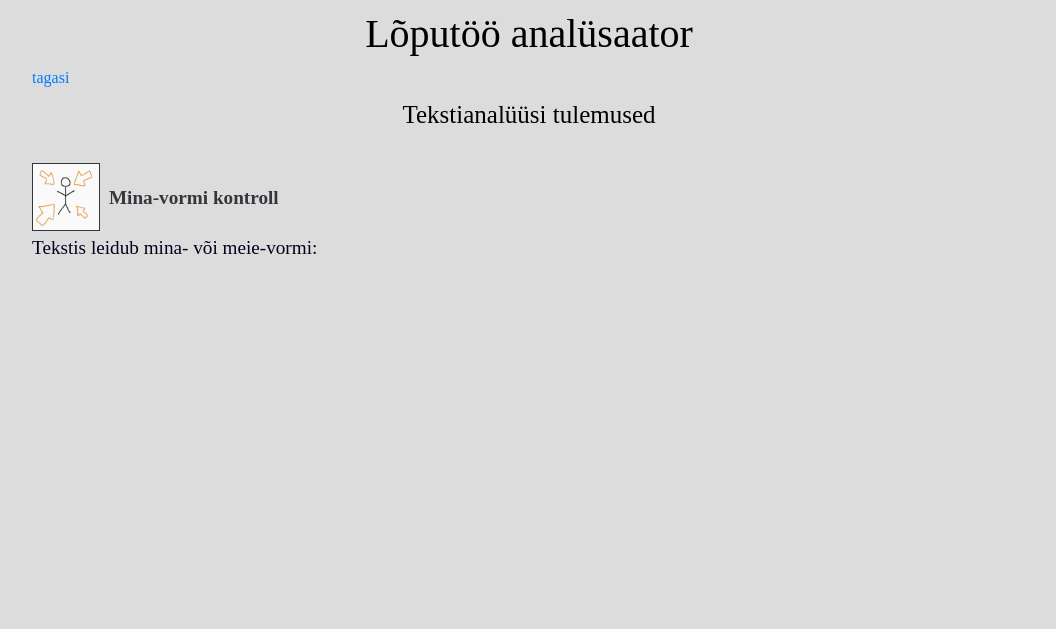
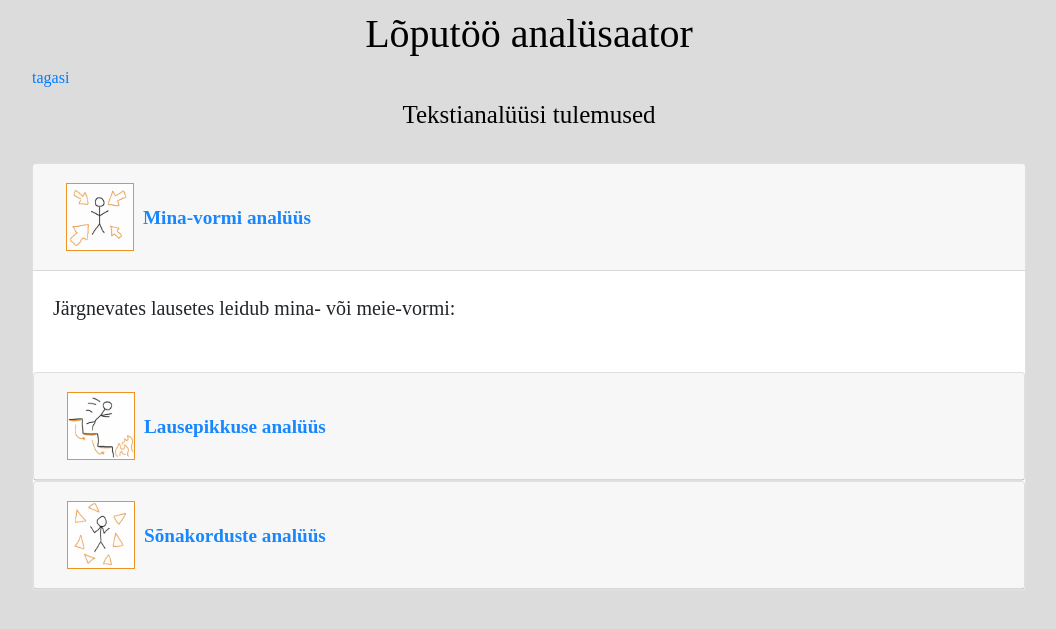
Before and after one commit to KarlKarindi/thesisanalyzer, a Flask app: template ThesisAnalyzer/templates/result.html in a window 1280 px wide. Shown: the top 629 px of the page, without its empty margins (111-1167 px from the left). Run offline with Flask 2, Linux system fonts and the light colour scheme; the template is opened without the code that fills it, so the values that code supplies are empty; some libraries are stand-ins or nearby versions.

Commit message:
#36 added accordion menu for analysis

```diff
--- a/ThesisAnalyzer/static/styles/style.css
+++ b/ThesisAnalyzer/static/styles/style.css
@@ -64,6 +64,7 @@ footer {
   width: 68px;
   height: 68px;
   border: 1px solid;
+  border-color: #eb8b0e;
   opacity: 0.9;
   display: flex;
 }
@@ -73,10 +74,12 @@ footer {
   height: 66px;
 }
 
-.imageContainer .right {
+.imageContainer .analysisHeader {
   margin-top: 20px;
   padding-left: 10px;
-  min-width: 800px;
+  white-space: nowrap;
+  font-size: larger;
+  font-weight: 800;
 }
 
 .analysisHeader {
@@ -87,3 +90,7 @@ footer {
 .analysisResult {
   margin-top: 5px;
 }
+
+.btn .btn-link .text-right {
+  text-align: right;
+}
--- a/ThesisAnalyzer/templates/result.html
+++ b/ThesisAnalyzer/templates/result.html
@@ -2,6 +2,8 @@
 <html>
 
 <head>
+  <script src="https://ajax.googleapis.com/ajax/libs/jquery/1.12.0/jquery.min.js"></script>
+  <script src="http://maxcdn.bootstrapcdn.com/bootstrap/4.4.1/js/bootstrap.min.js"></script>
   <link rel="stylesheet" href="https://stackpath.bootstrapcdn.com/bootstrap/4.4.1/css/bootstrap.min.css"
     integrity="sha384-Vkoo8x4CGsO3+Hhxv8T/Q5PaXtkKtu6ug5TOeNV6gBiFeWPGFN9MuhOf23Q9Ifjh" crossorigin="anonymous" />
   <link href="{{ url_for('static', filename='styles/style.css') }}" type="text/css" rel="stylesheet" />
@@ -13,32 +15,102 @@
     <a href="/">tagasi</a>
     <h1 class="headerResults">Tekstianalüüsi tulemused</h1>
 
+    <div id="accordion">
 
-
-    <table cellspacing="6" cellpadding="4">
+      <div class="card">
+        <div class="card-header" id="headingOne">
+          <h5 class="mb-0">
+            <button class="btn btn-link text-right" data-toggle="collapse" data-target="#collapseOne"
+              aria-expanded="true" aria-controls="collapseOne">
               <div class="imageContainer">
                 <div class="left">
                   <img class="image" src="{{ url_for('static', filename='images/personalSentence.png') }}">
                 </div>
-        <div class="right">
-          <span class="analysisHeader"><b>Mina-vormi kontroll</b><span>
+                <div class="analysisHeader">
+                  Mina-vormi analüüs
                 </div>
               </div>
-
+            </button>
+          </h5>
+        </div>
+        <div id="collapseOne" class="collapse show" aria-labelledby="headingOne" data-parent="#accordion">
+          <div class="card-body">
             <div class="analysisResult">
               {% if is_impersonal %}
-        <sh3>Tekstis ei leidu mina- või meie-vormi</h3>
+              <h5>Tekstis ei leidu mina- või meie-vormi</h5>
               {% else %}
-          <h3 style="font-size: larger;;">Tekstis leidub mina- või meie-vormi:</h3>
+              <h5>Järgnevates lausetes leidub mina- või meie-vormi:</h5>
+              <br>
               <thead>
                 {%- for sentence in sentences_with_pv %}
                 <p>{{sentence}}</p>
                 {%- endfor %}
               </thead>
               {% endif %}
+            </div>
+          </div>
+        </div>
 
+        <div class="card">
+          <div class="card-header" id="headingTwo">
+            <h5 class="mb-0">
+              <button class="btn btn-link collapsed" data-toggle="collapse" data-target="#collapseTwo"
+                aria-expanded="true" aria-controls="collapseTwo">
+                <div class="imageContainer">
+                  <div class="left">
+                    <img class="image" src="{{ url_for('static', filename='images/longSentence.png') }}">
+                  </div>
+                  <div class="analysisHeader">
+                    Lausepikkuse analüüs
+                  </div>
+                </div>
+              </button>
+            </h5>
+          </div>
+          <div id="collapseTwo" class="collapse" aria-labelledby="headingTwo" data-parent="#accordion">
+            <div class="card-body">
+              Anim pariatur cliche reprehenderit, enim eiusmod high life accusamus terry richardson ad squid. 3 wolf
+              moon
+              officia aute, non cupidatat skateboard dolor brunch. Food truck quinoa nesciunt laborum eiusmod. Brunch 3
+              wolf moon tempor, sunt aliqua put a bird on it squid single-origin coffee nulla assumenda shoreditch et.
+              Nihil anim keffiyeh helvetica, craft beer labore wes anderson cred nesciunt sapiente ea proident. Ad vegan
+              excepteur butcher vice lomo. Leggings occaecat craft beer farm-to-table, raw denim aesthetic synth
+              nesciunt
+              you probably haven't heard of them accusamus labore sustainable VHS.
+            </div>
+          </div>
+        </div>
 
-    </table>
+        <div class="card">
+          <div class="card-header" id="headingThree">
+            <h5 class="mb-0">
+              <button class="btn btn-link collapsed" data-toggle="collapse" data-target="#collapseThree"
+                aria-expanded="false" aria-controls="collapseThree">
+                <div class="imageContainer">
+                  <div class="left">
+                    <img class="image" src="{{ url_for('static', filename='images/overusedWords.png') }}">
+                  </div>
+                  <div class="analysisHeader">
+                    Sõnakorduste analüüs
+                  </div>
+                </div>
+              </button>
+            </h5>
+          </div>
+          <div id="collapseThree" class="collapse" aria-labelledby="headingThree" data-parent="#accordion">
+            <div class="card-body">
+              Anim pariatur cliche reprehenderit, enim eiusmod high life accusamus terry richardson ad squid. 3 wolf
+              moon
+              officia aute, non cupidatat skateboard dolor brunch. Food truck quinoa nesciunt laborum eiusmod. Brunch 3
+              wolf moon tempor, sunt aliqua put a bird on it squid single-origin coffee nulla assumenda shoreditch et.
+              Nihil anim keffiyeh helvetica, craft beer labore wes anderson cred nesciunt sapiente ea proident. Ad vegan
+              excepteur butcher vice lomo. Leggings occaecat craft beer farm-to-table, raw denim aesthetic synth
+              nesciunt
+              you probably haven't heard of them accusamus labore sustainable VHS.
+            </div>
+          </div>
+        </div>
+      </div>
     </div>
 </body>
 
```
Lines whose indentation alone changed are shown as unchanged.
